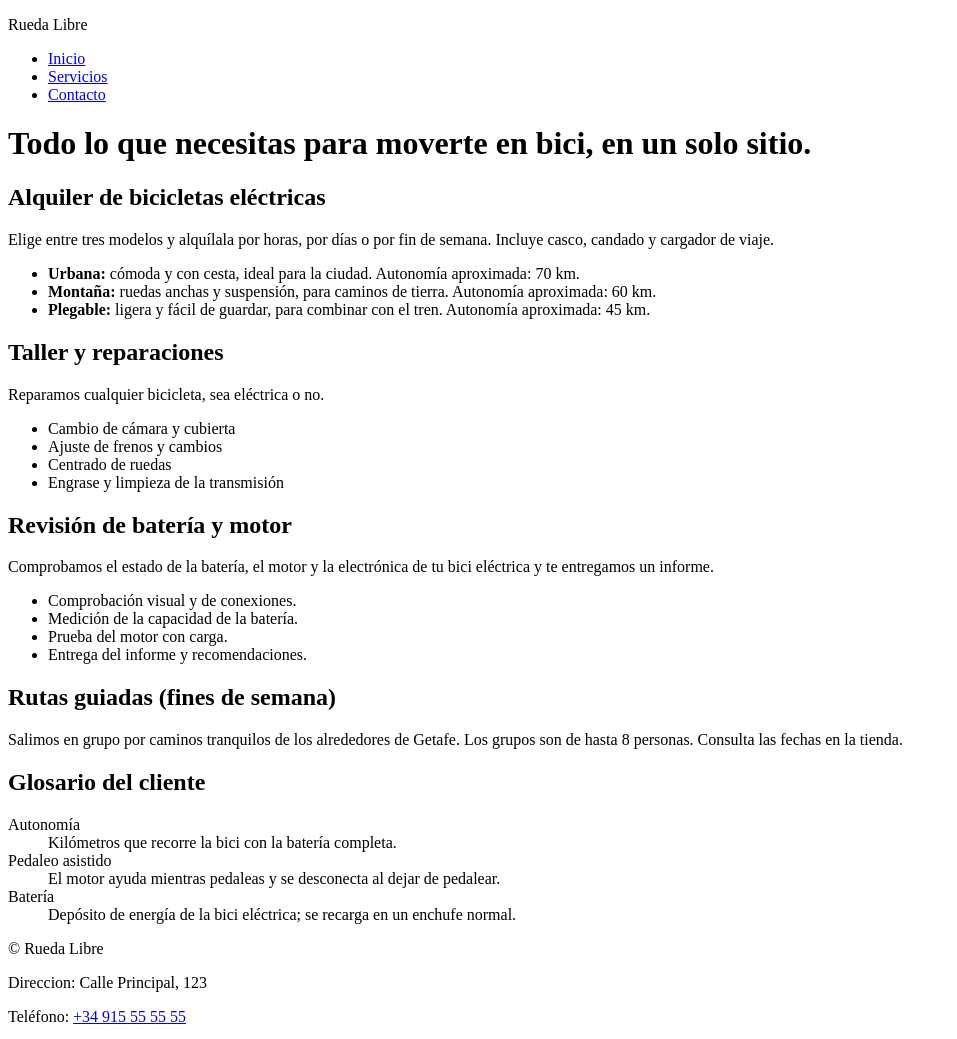
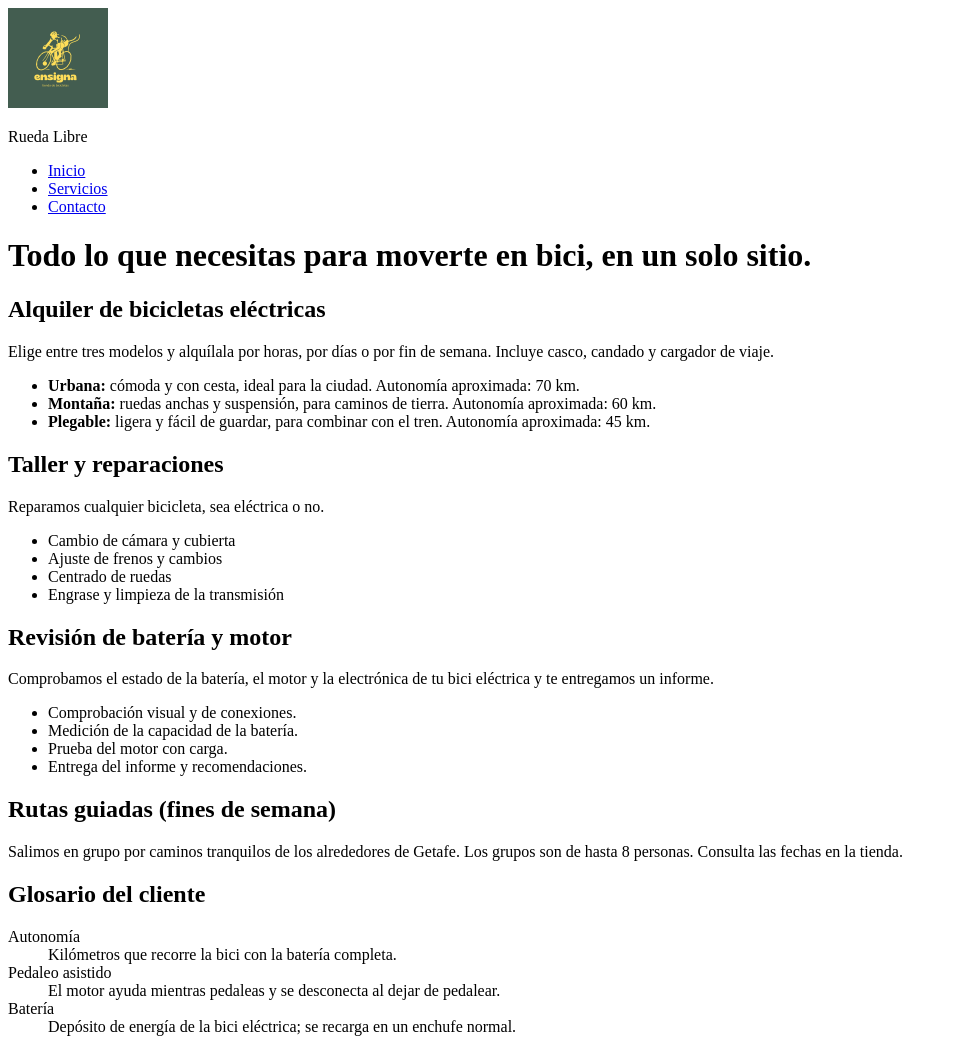
Before and after one commit to CursoGetafe/plantilla-repositorio, a plain HTML site: page servicios.html in a window 1280 px wide. Shown: the top 1039 px of the page, without its empty margins (0-957 px from the left). Drawn offline with Linux system fonts and the light colour scheme.

Commit message:
logo heder servicios

```diff
--- a/servicios.html
+++ b/servicios.html
@@ -14,6 +14,7 @@
 </head>
 <body>
   <header class="servicios__header">
+    <img src="./assets/logo.jpg" alt="Logo de Rueda Libre" class="servicios__logo" height="100" width="100">
     <!-- TODO: nombre o logo del negocio -->
     <p>Rueda Libre</p>
     <nav class="servicios__nav" aria-label="Principal">
```
